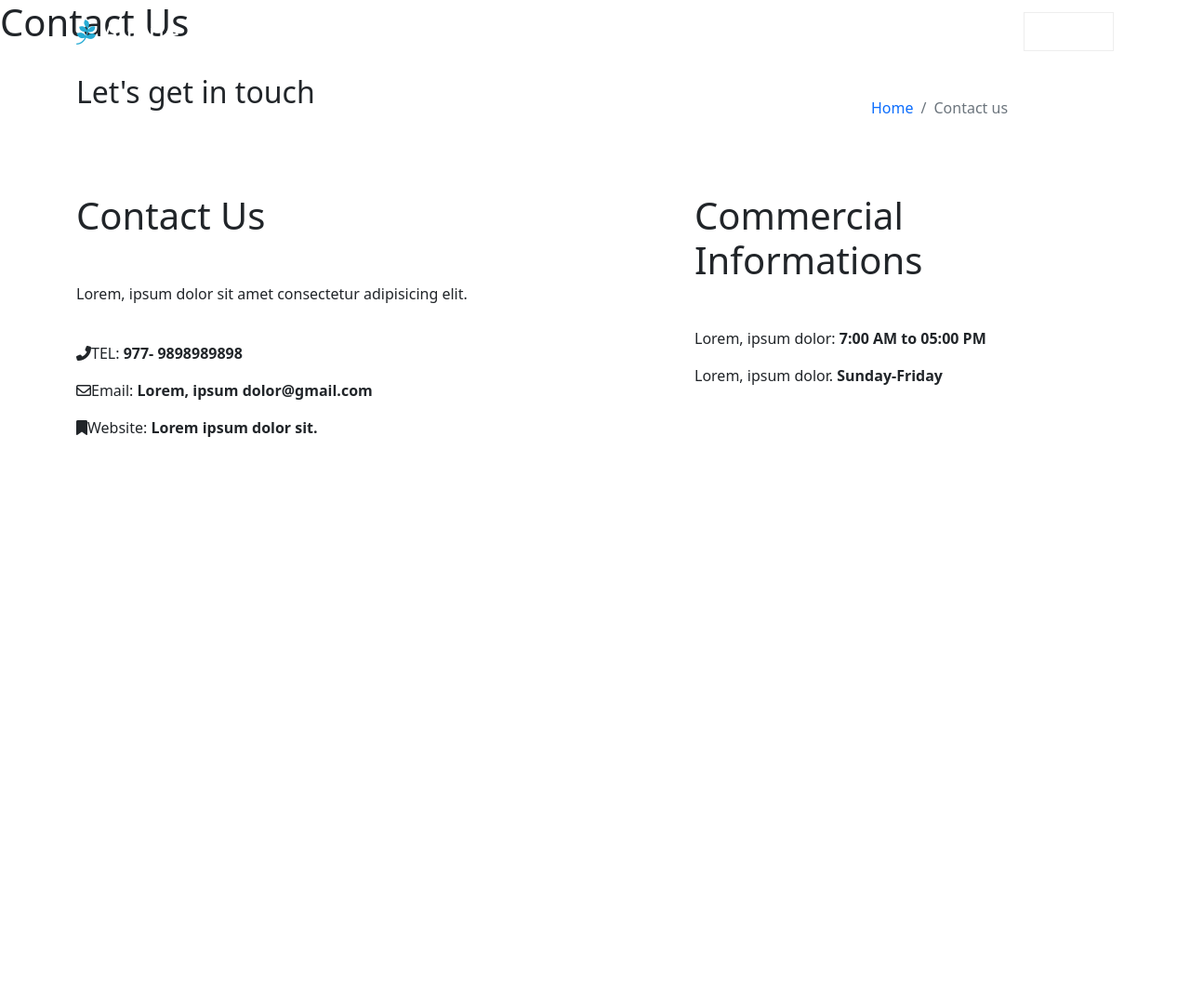
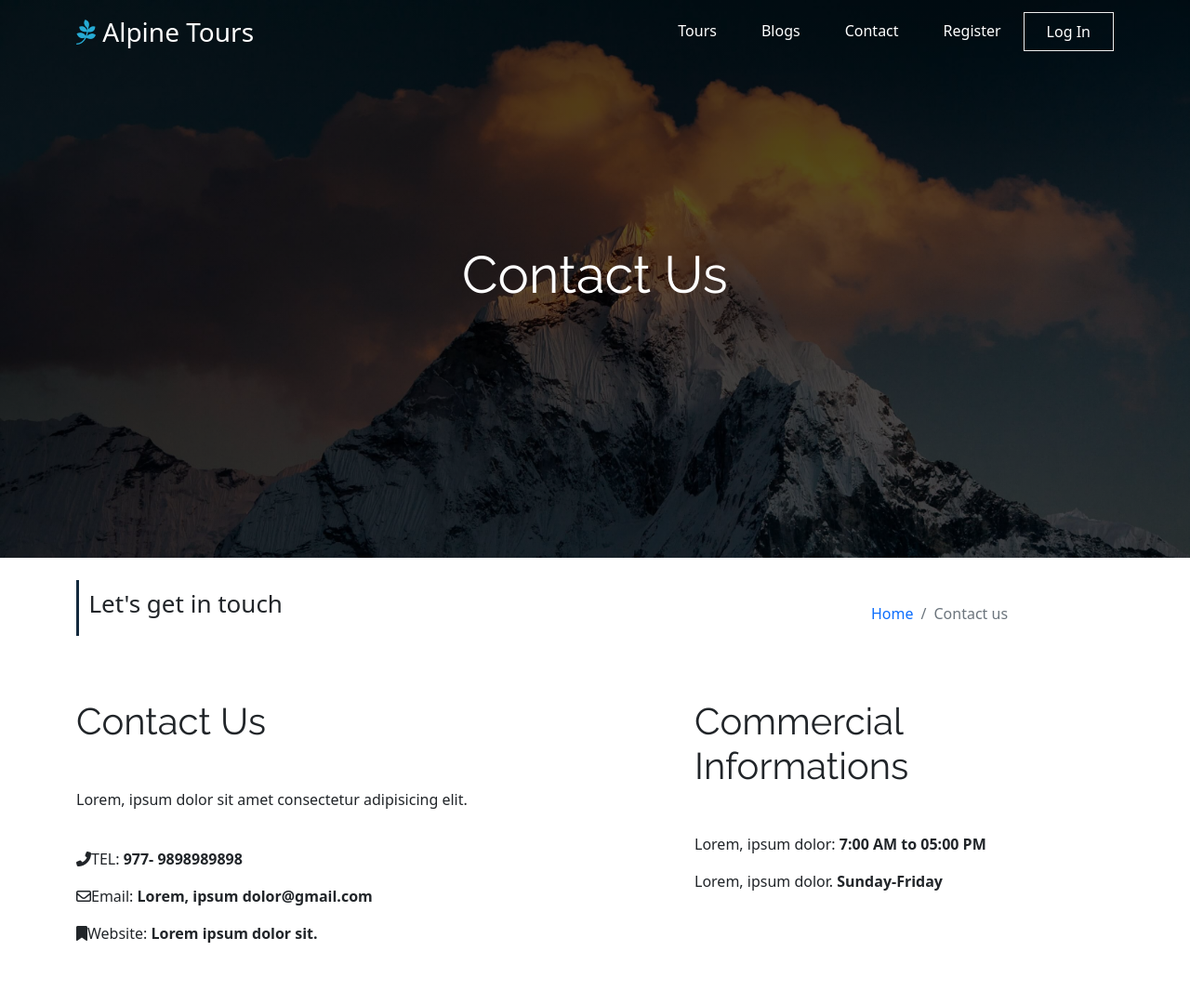
Before and after one commit to sherchansachin/alpine-tours, a Django app: page /contact/ in a window 1280 px wide. Shown: the whole page at 93% size. Before the commit the page ends 470 px from the top, so only its background shows below. Run offline with Django 3.2, Linux system fonts and the light colour scheme; some libraries are stand-ins or nearby versions.

Commit message:
UI styling changed

```diff
--- a/main/templates/main/index.html
+++ b/main/templates/main/index.html
@@ -3,7 +3,7 @@
 {% include 'normal-navbar.html' %}
 
 <section class="hero py-5 d-flex align-items-center">
-    <div class="container py-5">
+    <div class="container py-5 mt-4">
       <h1>Explore the Majestic Mountains of <br> Nepal</h1>
       <p class="para py-3">Indulge your adventurous spirit into the valley of Shangri-la with breathtaking
         mountain scenary, unique trails and facinating sights!</p>
--- a/static/css/style.css
+++ b/static/css/style.css
@@ -95,6 +95,7 @@
   background-size: cover;
   position: relative;
   padding: 0;
+  font-family: 'Raleway', sans-serif;
 }
 
 #register:before {
@@ -124,7 +125,6 @@
 #register h1 {
   font-size: 54px;
   font-weight: 200;
-  font-family: 'Lato', sans-serif;
   color: #fff;
 }
 
@@ -143,6 +143,7 @@
   background-size: cover;
   position: relative;
   padding: 0;
+  font-family: 'Raleway', sans-serif;
 }
 
 #login:before {
@@ -172,7 +173,6 @@
 #login h1 {
   font-size: 56px;
   font-weight: 200;
-  font-family: 'Lato', sans-serif;
   color: #fff;
 }
 
@@ -199,6 +199,7 @@
   background-size: cover;
   position: relative;
   padding: 0;
+  font-family: 'Raleway', sans-serif;
 }
 
 #package:before {
@@ -227,7 +228,6 @@
 #package h1 {
   font-size: 56px;
   font-weight: 200;
-  font-family: 'Lato', sans-serif;
   color: #fff;
 }
 
@@ -253,6 +253,7 @@
   background-size: cover;
   position: relative;
   padding: 0;
+  font-family: 'Raleway', sans-serif;
 }
 
 #package-detail:before {
@@ -281,7 +282,6 @@
 #package-detail h1 {
   font-size: 56px;
   font-weight: 200;
-  font-family: 'Lato', sans-serif;
   color: #fff;
 }
 
@@ -299,3 +299,67 @@
     font-size: 18px;
   }
 }
+
+
+#contact {
+  width: 100%;
+  height: 75vh;
+  background-image: url("../image/contact.jpg");
+  background-size: cover;
+  position: relative;
+  padding: 0;
+  font-family: 'Raleway', sans-serif;
+}
+
+#contact:before {
+  content: "";
+  background: linear-gradient(rgba(0, 0, 0, 0.7), rgba(0, 0, 0, 0.6));
+  position: absolute;
+  bottom: 0;
+  top: 0;
+  left: 0;
+  right: 0;
+}
+
+
+#contact .contact-container {
+  position: absolute;
+  bottom: 0;
+  top: 0;
+  left: 0;
+  right: 0;
+  display: flex;
+  justify-content: center;
+  align-items: center;
+  flex-direction: column;
+  text-align: center;
+}
+
+#contact h1 {
+  font-size: 56px;
+  font-weight: 200;
+  color: #fff;
+}
+
+.information h1{
+  font-family: 'Raleway', sans-serif;
+}
+
+.top-heading{
+  font-size: 26px;
+  border-left: 3px solid #13293D;
+  padding: 0.4em 0.4em;
+}
+
+.info{
+  font-size: 26px;
+}
+
+
+
+@media (max-width: 768px) {
+
+  #contact h1 {
+    font-size: 28px;
+  }
+}
--- a/templates/base.html
+++ b/templates/base.html
@@ -10,6 +10,9 @@
     <link rel="preconnect" href="https://fonts.googleapis.com">
     <link rel="preconnect" href="https://fonts.gstatic.com" crossorigin>
     <link href="https://fonts.googleapis.com/css2?family=Lato&display=swap" rel="stylesheet">
+    <link rel="preconnect" href="https://fonts.googleapis.com">
+    <link rel="preconnect" href="https://fonts.gstatic.com" crossorigin>
+    <link href="https://fonts.googleapis.com/css2?family=Raleway:wght@400;600&display=swap" rel="stylesheet">
     <!-- bootstrap cdn -->
     <link href="https://cdn.jsdelivr.net/npm/bootstrap@5.0.2/dist/css/bootstrap.min.css" rel="stylesheet" integrity="sha384-EVSTQN3/azprG1Anm3QDgpJLIm9Nao0Yz1ztcQTwFspd3yD65VohhpuuCOmLASjC" crossorigin="anonymous">
     <!-- custom css -->
```
Also changed, not shown: templates/navbar.html (deleted, +0 -36 lines), static/image/annapurna.jpg (deleted), static/image/gokyo.jpg (deleted).
